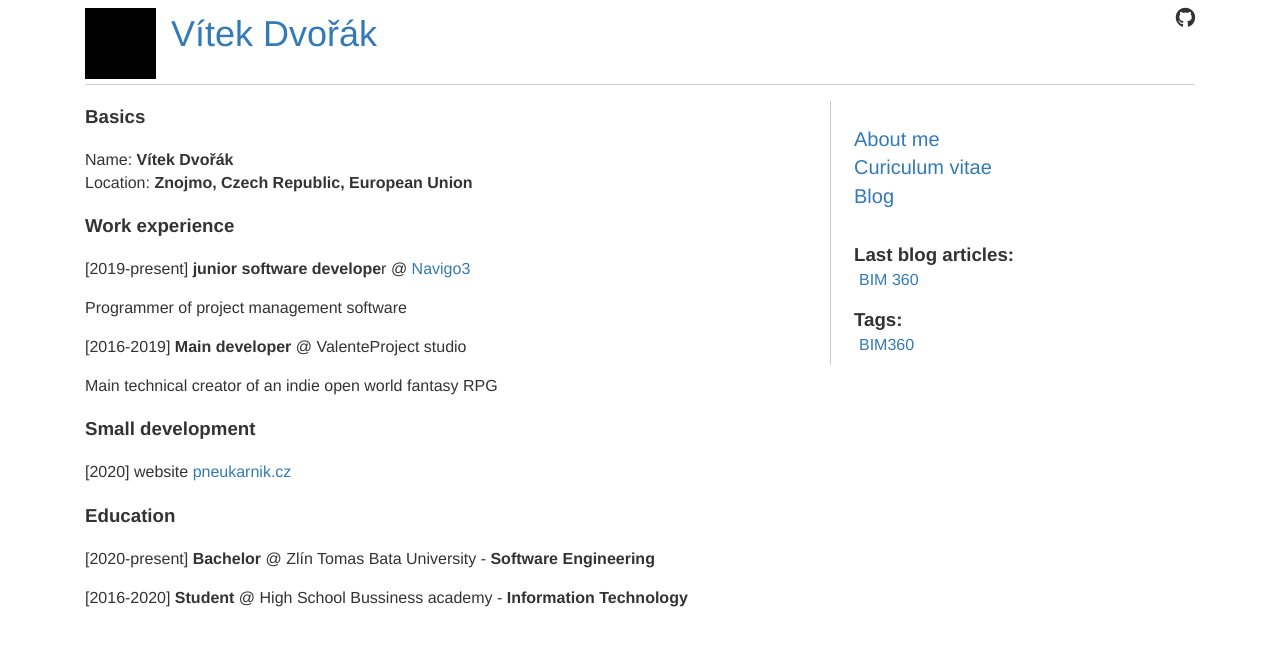
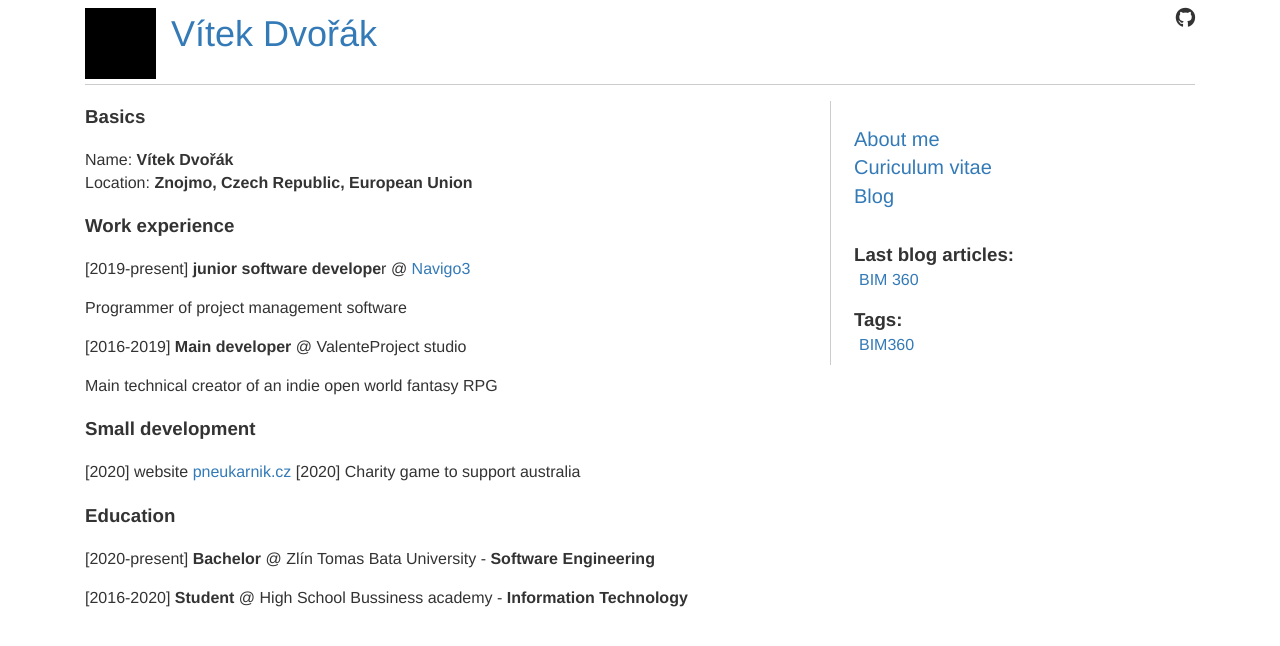
Before and after one commit to vdvorak/vitekdvorak.github.io, a Jekyll site: the page built from curiculum-vitae.md, in a window 1280 px wide. Shown: the top 646 px of the page. Built offline with Jekyll 4.4.1, drawn with Linux system fonts in a browser that asks for light colours; nearby versions of some CDN libraries.

Commit message:
Update curiculum-vitae.md

```diff
--- a/curiculum-vitae.md
+++ b/curiculum-vitae.md
@@ -20,6 +20,7 @@ Programmer of project management software
 
 ### Small development
 [2020] website [pneukarnik.cz](https://pneukarnik.cz)
+[2020] Charity game to support australia
 
 ### Education
 
```
